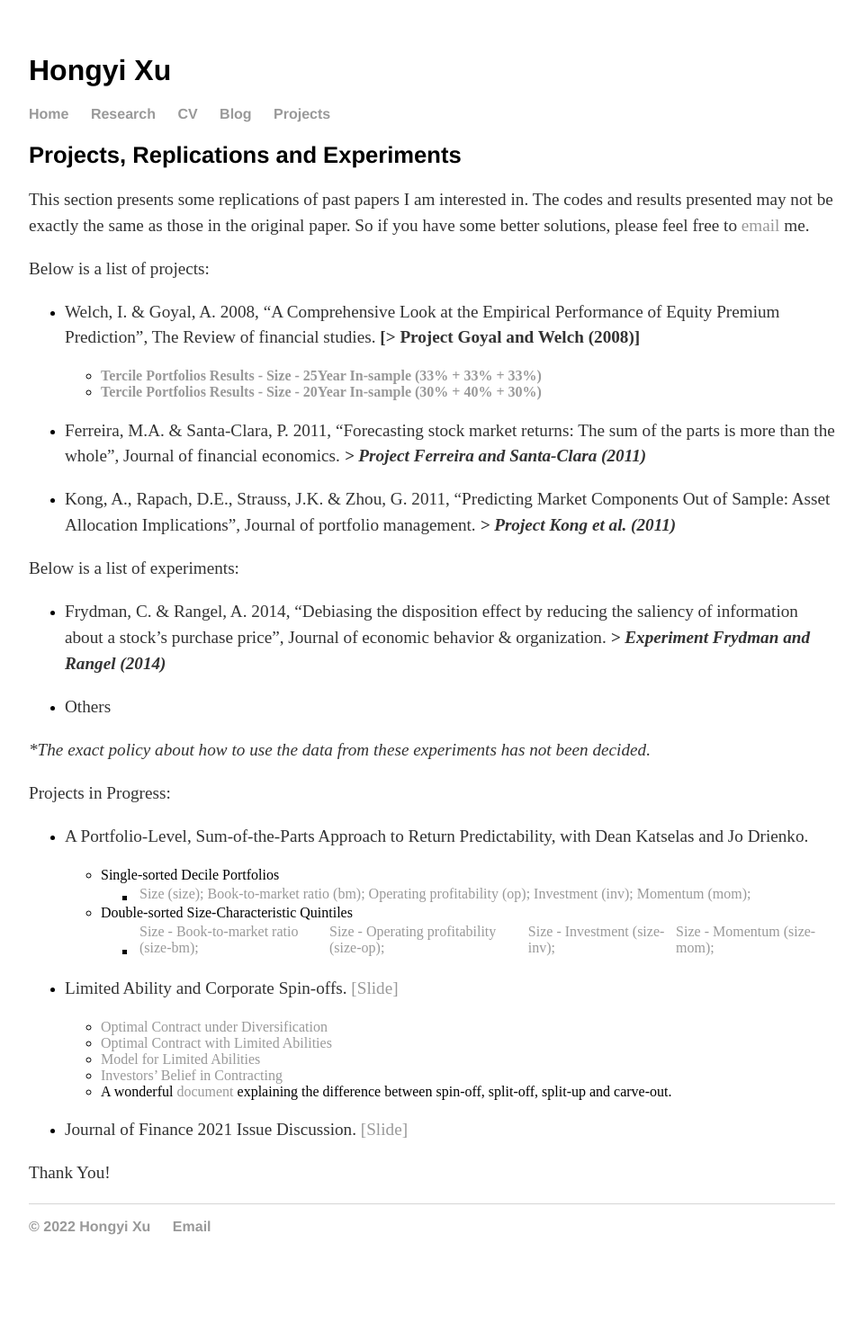
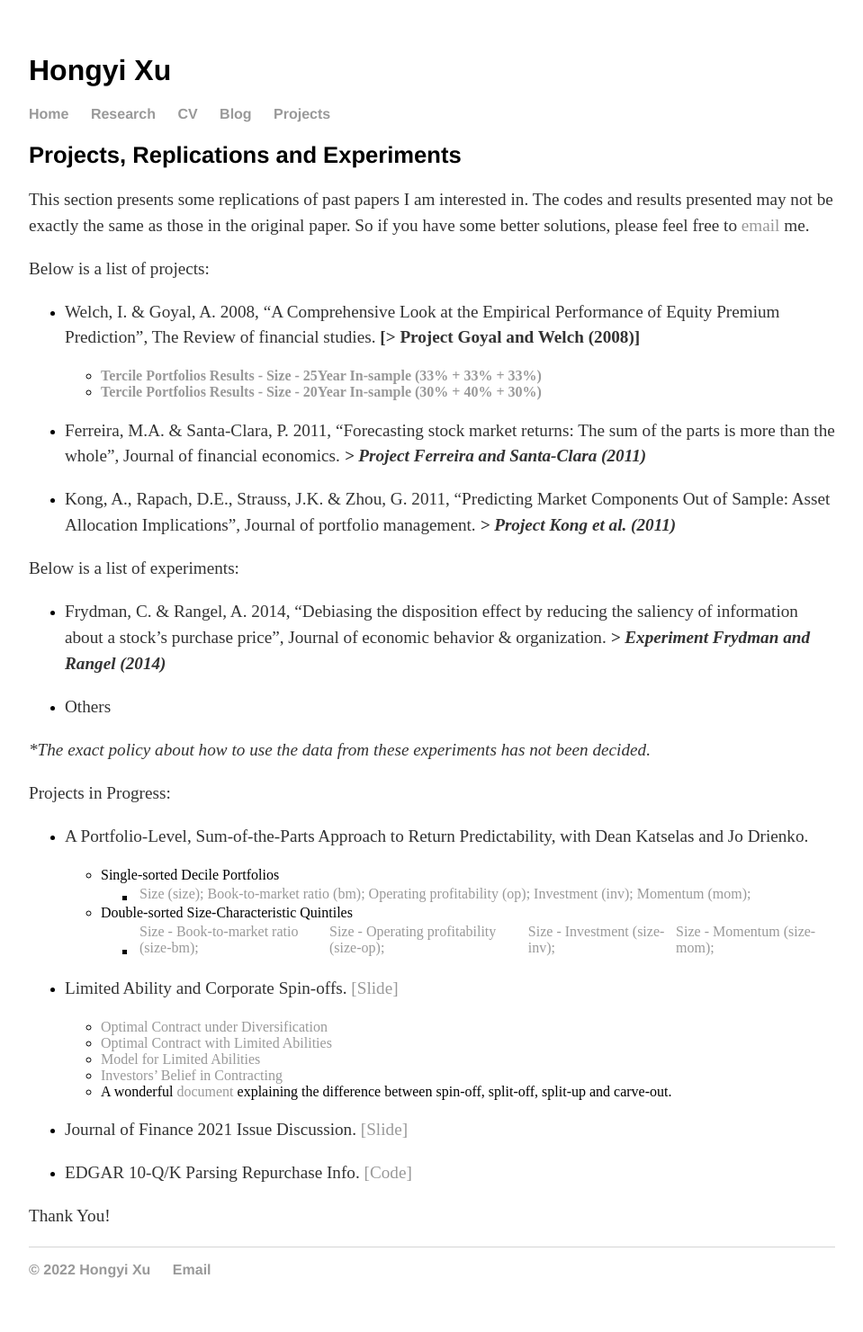
Before and after one commit to hongyileoxu/hongyileoxu.github.io, a Jekyll site: the page built from projects/index.md, in a window 1280 px wide. Shown: the whole page at 90% size, without its empty margins (160-1119 px from the left). Built offline with Jekyll 4.4.1, drawn with Linux system fonts in a browser that asks for light colours; before the commit the page ends 1433 px from its top, so only the background shows below that.

Commit message:
Update index.md
include the edgar parsing R code

```diff
--- a/projects/index.md
+++ b/projects/index.md
@@ -45,4 +45,6 @@ Projects in Progress:
 
 - Journal of Finance 2021 Issue Discussion. [[Slide]](https://hongyileoxu.github.io/research/Slides/JF2021Pre_Hongyi_Xu.pdf)
 
+- EDGAR 10-Q/K Parsing Repurchase Info. [[Code]](https://hongyileoxu.github.io/research/RepurchaseProject/SEC_web_v3functions.html)
+
 Thank You!
```
